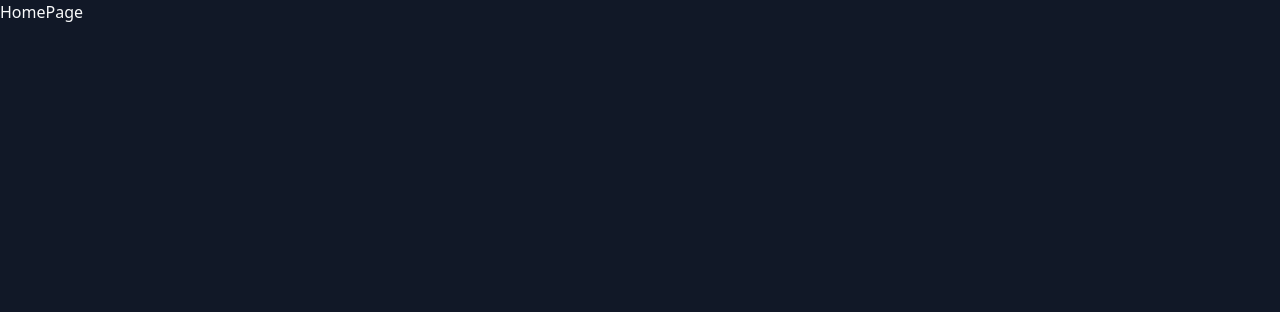
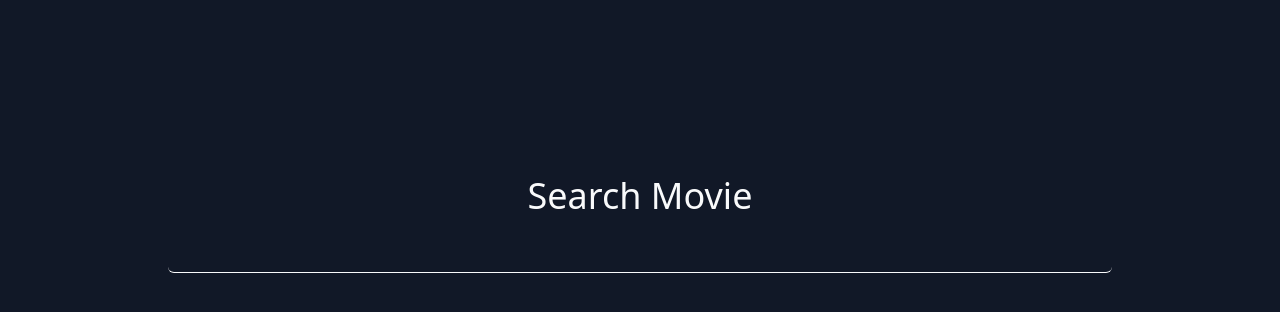
Before and after one commit to mikeowski/3-Projects-to-Learn-framework, a Vue app in the folder vuejs/movie-search/: page / in a window 1280 px wide. Shown: the top 312 px of the page. Built offline with nearby package versions, Linux system fonts and the light colour scheme.

Commit message:
created movei form with search emit

```diff
--- /dev/null
+++ b/vuejs/movie-search/src/components/MovieSearchForm.vue
@@ -0,0 +1,41 @@
+<template>
+  <form class="flex justify-center items-center mt-44" @submit.prevent>
+    <label class="flex flex-col items-center w-full px-10 space-y-4">
+      <span class="text-4xl">Search Movie</span>
+      <input
+        :value="text"
+        @input="updateText"
+        type="text"
+        class="bg-inherit p-2 hover:border-gray-50 border-gray-500 w-full focus:outline-none border-b rounded-md focus:border-gray-50 transition-all"
+        required
+        ref="textInputRef"
+        @keyup.enter="search"
+      />
+      {{ text }}
+    </label>
+  </form>
+</template>
+
+<script setup lang="ts">
+import { onMounted, ref } from 'vue'
+const emits = defineEmits<{
+  (e: 'search', text: string): void
+}>()
+const text = ref('')
+const textInputRef = ref<HTMLInputElement | null>(null)
+const updateText = (e: Event) => {
+  if ((e as InputEvent).data) {
+    text.value = (e.target as HTMLInputElement).value
+  }
+}
+
+const search = () => {
+  emits('search', text.value)
+  text.value = ''
+}
+onMounted(() => {
+  textInputRef.value?.focus()
+})
+</script>
+
+<style scoped></style>
--- a/vuejs/movie-search/src/views/HomePage.vue
+++ b/vuejs/movie-search/src/views/HomePage.vue
@@ -1,7 +1,12 @@
 <template>
-  <div>HomePage</div>
+  <div class="max-w-screen-lg mx-auto">
+    <MovieSearchForm @search="search" />
+  </div>
 </template>
 
-<script setup lang="ts"></script>
+<script setup lang="ts">
+import MovieSearchForm from '../components/MovieSearchForm.vue'
+const search = (payload: string) => {}
+</script>
 
 <style scoped></style>
```
